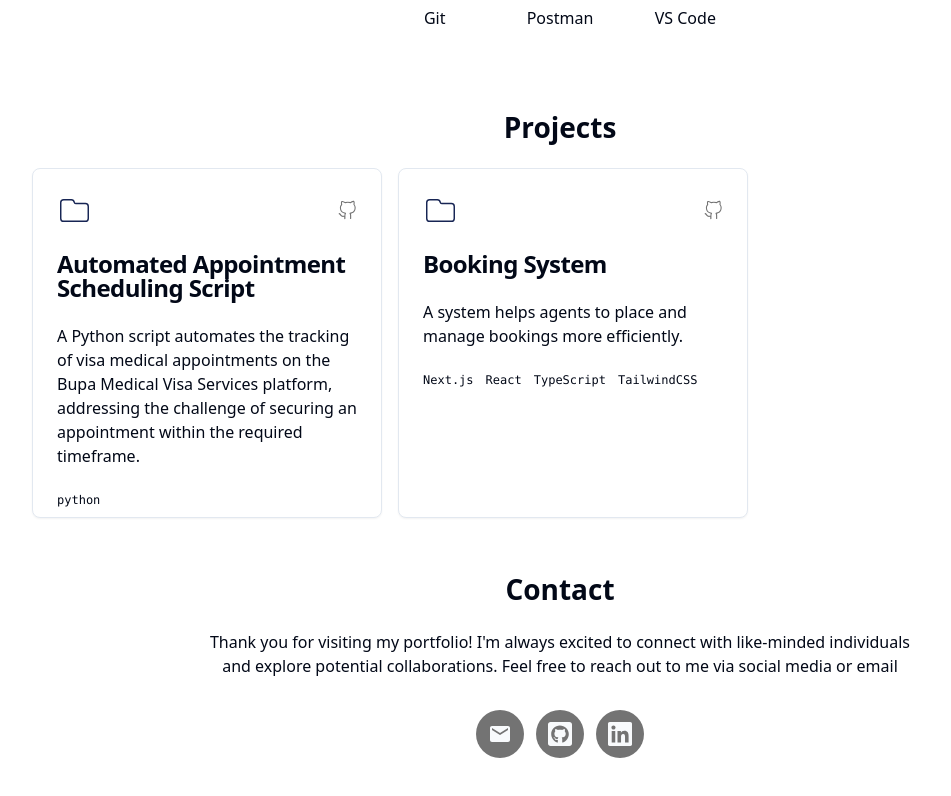
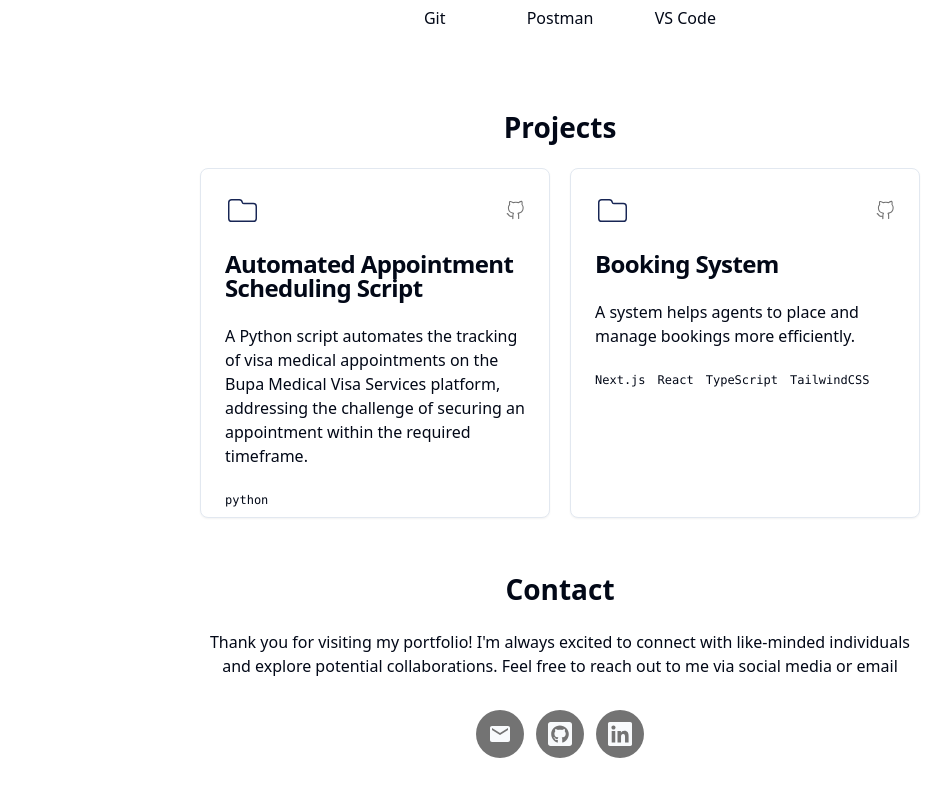
Before and after one commit to PeiChi-Hung/my-portfolio, a React (Vite) app: page / in a window 1280 px wide. Shown: the part 1975-2771 px from the top of the page, without its empty margins (80-1031 px from the left). Built offline with nearby package versions, Linux system fonts and the light colour scheme; a web font is replaced by a local one.

Commit message:
fix: center items under project

```diff
--- a/src/sections/Projects.tsx
+++ b/src/sections/Projects.tsx
@@ -17,7 +17,7 @@
       className="my-4 mb-[50px] flex flex-col items-center gap-5 text-center md:mt-8"
     >
       <h2>Projects</h2>
-      <div className="flex w-full flex-row gap-4">
+      <div className="flex flex-wrap justify-evenly gap-3 md:gap-5 md:px-6 lg:justify-center">
         {project_data.map((project) => (
           <a
             href={project.link}
```
